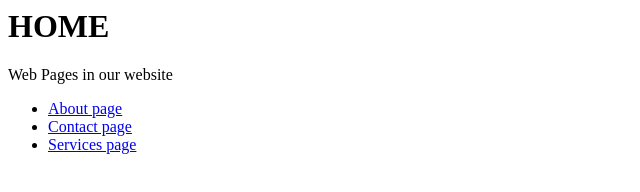
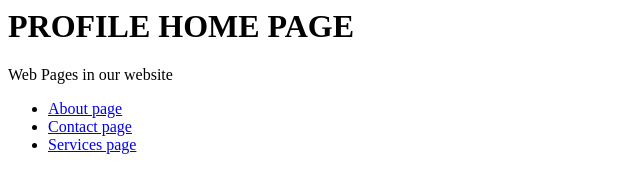
Before and after one commit to MaggieKiai/links, a plain HTML site: page index.html in a window 1280 px wide. Shown: the whole page, without its empty margins (0-640 px from the left). Drawn offline with Linux system fonts and the light colour scheme.

Commit message:
update on homepage

```diff
--- a/index.html
+++ b/index.html
@@ -2,7 +2,7 @@
 <head></head>
 
 <body>
-<h1>HOME</h1>
+<h1>PROFILE HOME PAGE </h1>
 <p>Web Pages in our website</p>
 <ul>
 
```
